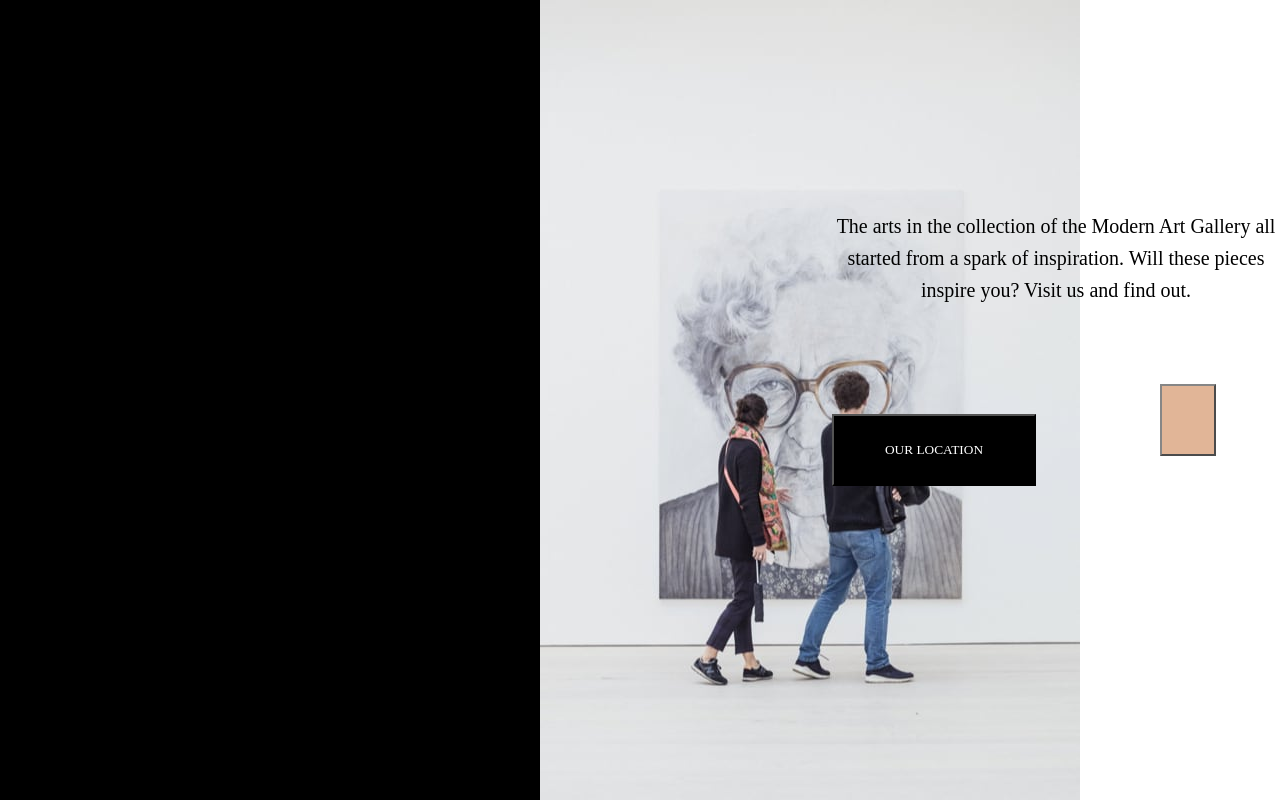
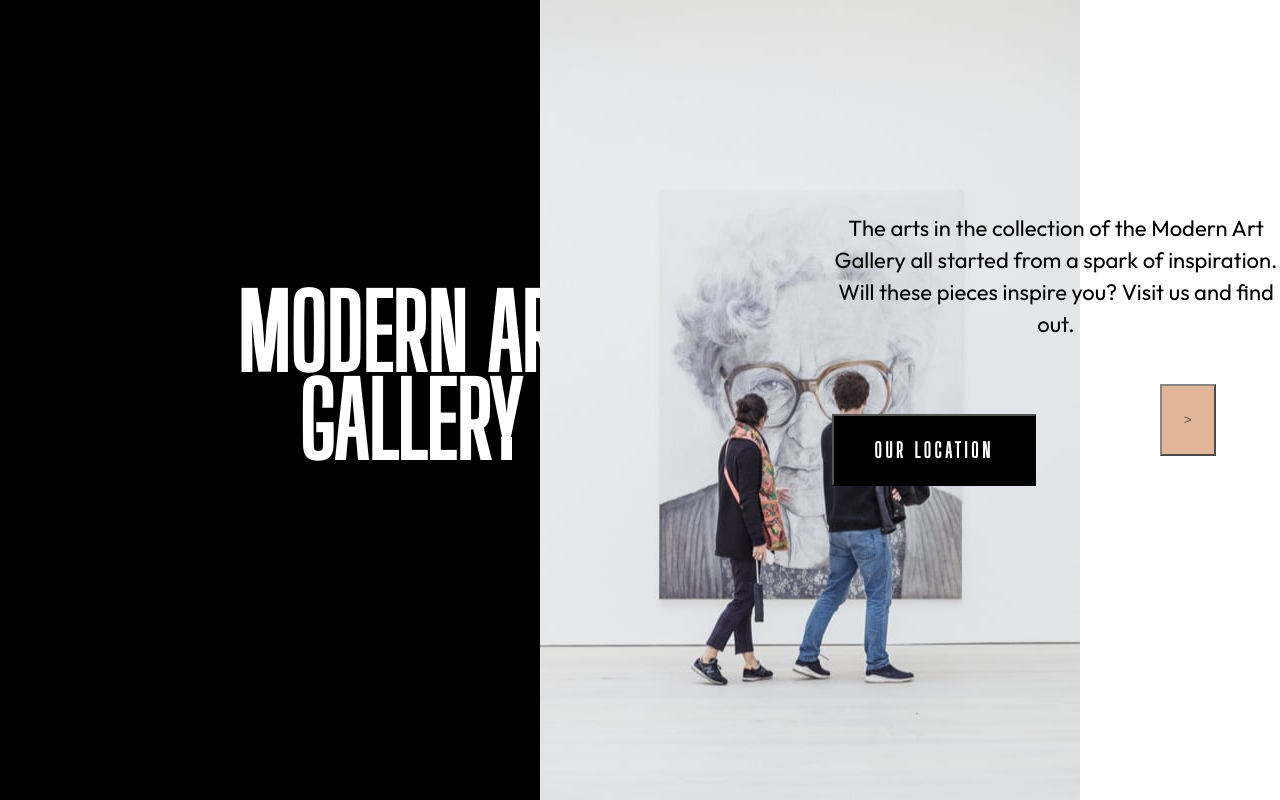
Before and after one commit to Jennnnnie/art-gallery-project, a React (Create React App) app: page / in a window 1280 px wide. Built offline with nearby package versions, Linux system fonts and the light colour scheme.

Commit message:
Updated Header component
Need to fix arrow key and title

```diff
--- a/src/components/header/Header.js
+++ b/src/components/header/Header.js
@@ -7,8 +7,11 @@ const Header = () => {
     <>
       <div className="art-gallery_section">
         <div className="art-gallery_container">
-          <div className="art-gallery_black-background"></div>
+          <div className="art-gallery_black-background">
+            <p>MODERN ART GALLERY</p>
+          </div>
           <div className="art-gallery_hero-image">
+            <p>MODERN ART GALLERY</p>
             <img
               src={Hero}
               alt="hero-image"
@@ -23,7 +26,7 @@ const Header = () => {
             </p>
             <div className="art-gallery_buttons"></div>
             <button className="art-gallery_button">OUR LOCATION</button>
-            <button className="art-gallery_arrow-button"></button>
+            <button className="art-gallery_arrow-button">&gt;</button>
           </div>
         </div>
       </div>
--- a/src/components/header/header.css
+++ b/src/components/header/header.css
@@ -6,12 +6,26 @@
 
 .art-gallery_black-background {
   background: black;
-  color: white;
   width: 540px;
   height: 800px;
   display: flex;
   flex-direction: row;
   justify-content: center;
+}
+
+.art-gallery_black-background p {
+  position: absolute;
+  height: 176px;
+  left: 14%;
+  right: 50%;
+  top: calc(50% - 176px / 2 - 122px);
+  font-family: "Big Shoulders Display";
+  font-style: normal;
+  font-weight: 900;
+  font-size: 100px;
+  line-height: 88px;
+  text-transform: uppercase;
+  color: white;
 }
 
 .art-gallery_hero-image {
@@ -25,6 +39,21 @@
   position: relative;
 }
 
+.art-gallery_hero-image p {
+  position: absolute;
+  height: 176px;
+  left: 12.94%;
+  right: 46.75%;
+  top: calc(50% - 176px / 2 - 122px);
+  font-family: "Big Shoulders Display";
+  font-style: normal;
+  font-weight: 900;
+  font-size: 96px;
+  line-height: 88px;
+  text-transform: uppercase;
+  color: #151515;
+}
+
 .art-gallery_white-background {
   width: 200px;
   height: 800px;
@@ -34,16 +63,17 @@
 }
 
 .art-gallery_white-background p {
+  position: absolute;
   font-family: "Outfit";
   font-style: bold;
   font-weight: 300;
-  font-size: 20px;
+  font-size: 22px;
   line-height: 32px;
-  position: absolute;
   height: 160px;
   left: 65%;
   right: 0%;
   top: calc(50% - 160px / 2 - 130px);
+  color: black;
 }
 
 .art-gallery_button {
@@ -51,6 +81,9 @@
   background: black;
   color: white;
   position: absolute;
+  letter-spacing: 3.63636px;
+  font-weight: 800;
+  font-size: 20px;
   left: 65%;
   right: 11.45%;
   top: 51.75%;
@@ -66,6 +99,5 @@
   height: 72px;
   left: 1160px;
   top: 383.5px;
-
   opacity: 0.7;
 }
--- a/src/index.css
+++ b/src/index.css
@@ -1,13 +1,16 @@
+@import url("https://fonts.googleapis.com/css2?family=Big+Shoulders+Display&display=swap");
+@import url("https://fonts.googleapis.com/css2?family=Outfit&display=swap");
+
 body {
   margin: 0;
-  font-family: -apple-system, BlinkMacSystemFont, 'Segoe UI', 'Roboto', 'Oxygen',
-    'Ubuntu', 'Cantarell', 'Fira Sans', 'Droid Sans', 'Helvetica Neue',
+  font-family: -apple-system, BlinkMacSystemFont, "Segoe UI", "Roboto", "Oxygen",
+    "Ubuntu", "Cantarell", "Fira Sans", "Droid Sans", "Helvetica Neue",
     sans-serif;
   -webkit-font-smoothing: antialiased;
   -moz-osx-font-smoothing: grayscale;
 }
 
 code {
-  font-family: source-code-pro, Menlo, Monaco, Consolas, 'Courier New',
+  font-family: source-code-pro, Menlo, Monaco, Consolas, "Courier New",
     monospace;
 }
```
